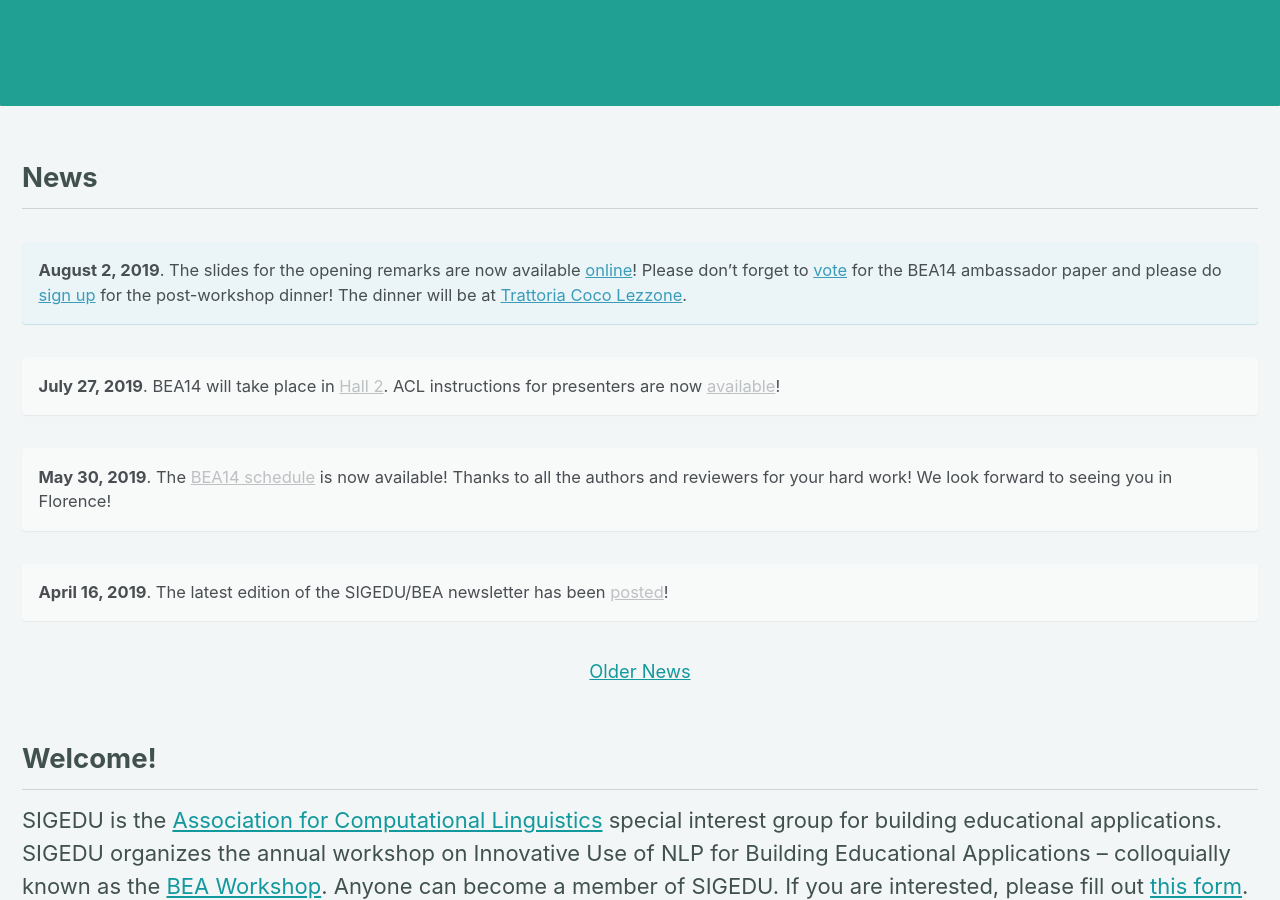
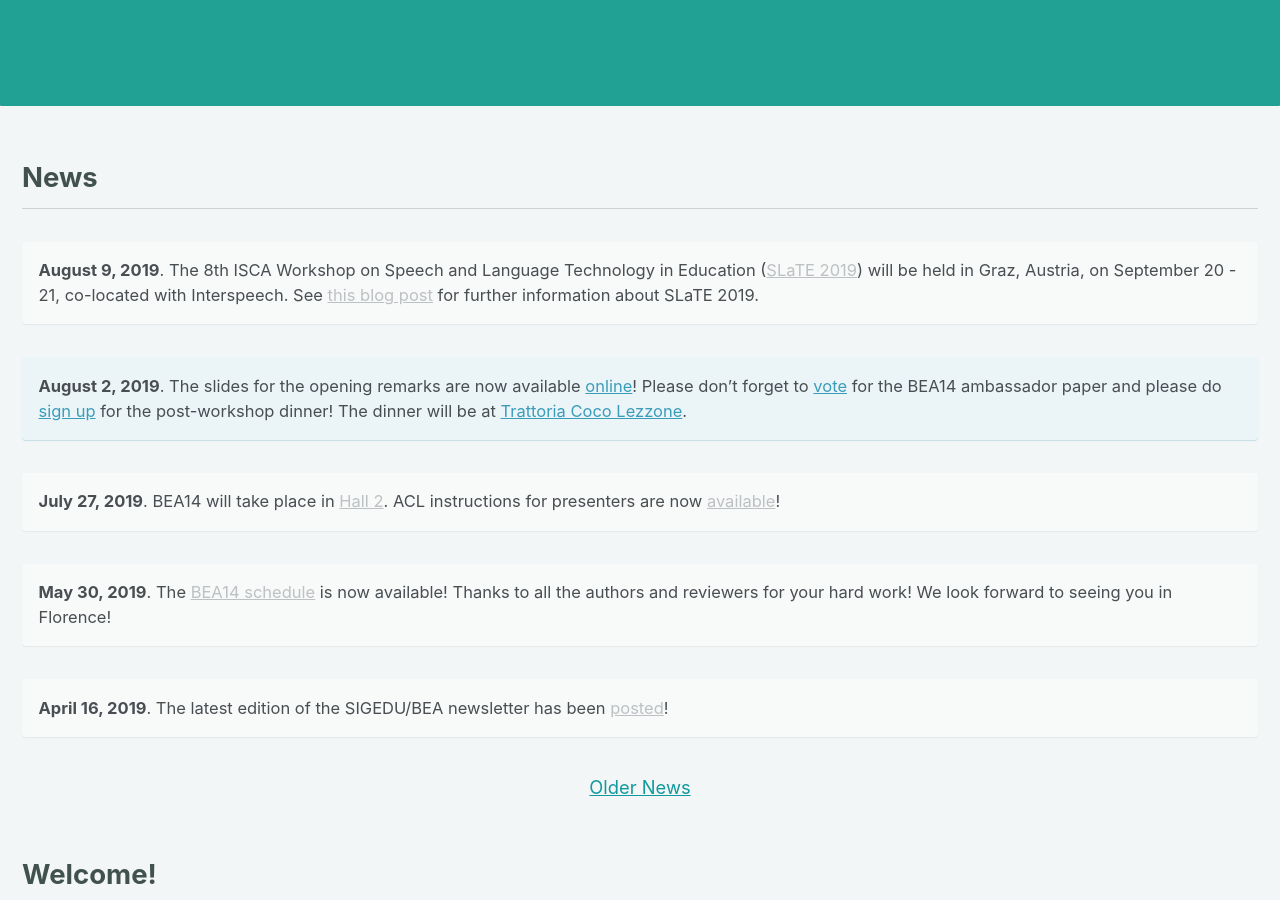
Before and after one commit to sigedu-org/website, a Jekyll site: the page built from _pages/home.md, in a window 1280 px wide and 900 px high, scrolled down 402 px. Built offline with Jekyll 4.4.1, drawn with Linux system fonts in a browser that asks for light colours; cached includes are drawn as plain includes; nearby versions of some CDN libraries.

Commit message:
Added announcement about SLaTE 2019 to the News feed.

```diff
--- a/_pages/home.md
+++ b/_pages/home.md
@@ -9,6 +9,9 @@ excerpt: "Special Interest Group for Building Educational Applications<br/><br/>
 ---
 
 <h2>News</h2>
+
+**August 9, 2019**. The 8th ISCA Workshop on Speech and Language Technology in Education ([SLaTE 2019](https://sites.google.com/view/slate2019/home)) will be held in Graz, Austria, on September 20 - 21, co-located with Interspeech.  See [this blog post](/blog/slate2019-announcement) for further information about SLaTE 2019.
+{: .notice}
 
 **August 2, 2019**. The slides for the opening remarks are now available [online](/downloads/bea14-opening-remarks-v3.pptx)! Please don't forget to [vote](https://bit.ly/bea14-ambassador) for the BEA14 ambassador paper and please do [sign up](https://bit.ly/bea14-dinner) for the post-workshop dinner! The dinner will be at [Trattoria Coco Lezzone](https://goo.gl/maps/oVc7VSGYMXtV4b2x5).
 {: .notice--info}
```
